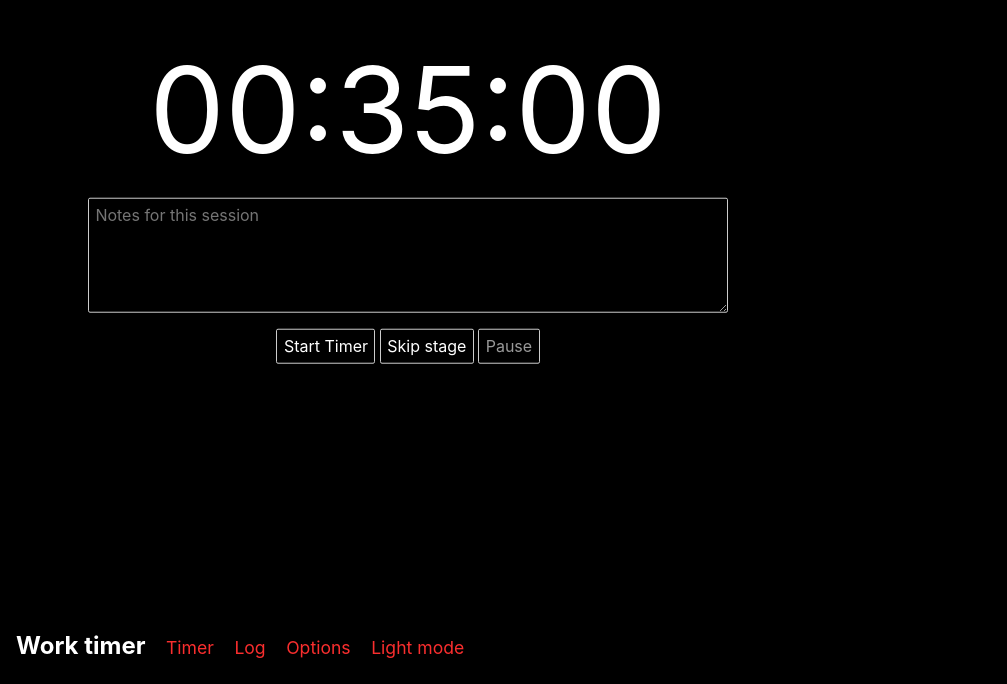
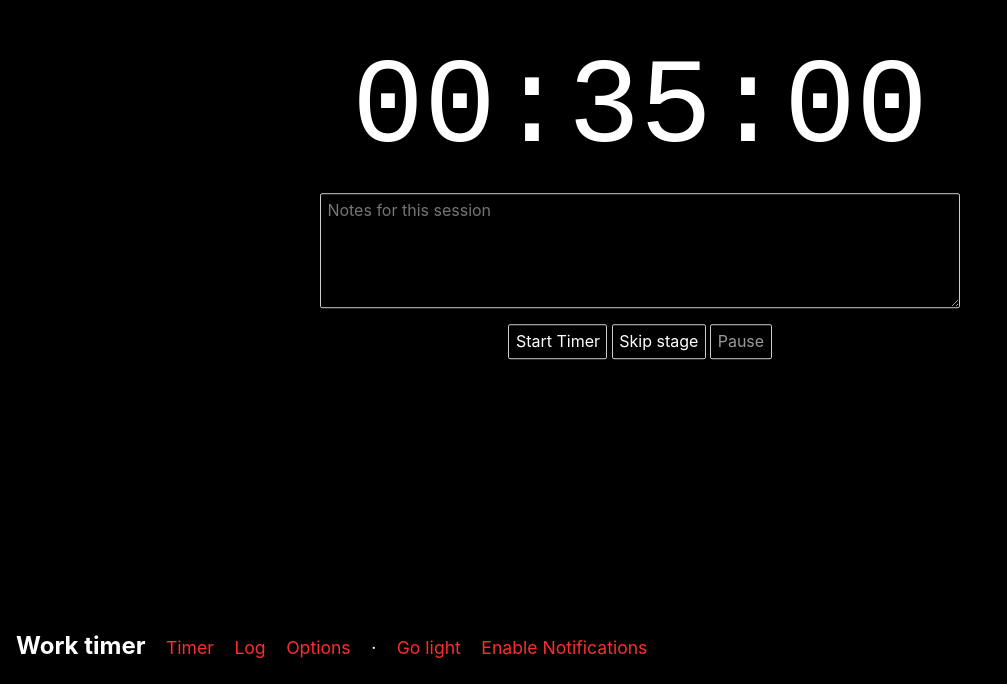
Before and after one commit to cfebs/timid, a Svelte app: page / in a window 1280 px wide. Shown: the part 116-800 px from the top of the page, without its empty margins (0-1007 px from the left). Built offline with nearby package versions, Linux system fonts and the light colour scheme.

Commit message:
Notification setup

```diff
--- a/src/App.svelte
+++ b/src/App.svelte
@@ -1,8 +1,11 @@
 <script>
+    import { onMount } from 'svelte';
+
     const VIEW_TIMER = 0;
     const VIEW_LOG = 1;
     const VIEW_OPTIONS = 2;
 
+    let NOTIFICATION_ALLOWED = false;
     let DARK_MODE = true;
 
     let CURRENT_VIEW = VIEW_TIMER;
@@ -17,6 +20,28 @@
         window.document.body.classList.toggle('light');
         DARK_MODE = !DARK_MODE;
     }
+
+    function requestNotificationPerms() {
+        Notification.requestPermission().then(function (permission) {
+            // If the user accepts, let's create a notification
+            if (permission === "granted") {
+                NOTIFICATION_ALLOWED = true
+                var notification = new Notification("Hi there!");
+            }
+        });
+    }
+
+    onMount(async () => {
+        switch (Notification.permission) {
+            case "granted":
+                NOTIFICATION_ALLOWED = true;
+                break;
+            case "denied":
+                break;
+            default:
+                requestNotificationPerms();
+        }
+    });
 </script>
 
 <style>
@@ -71,7 +96,8 @@ nav ul li {
 .vcenter {
     position: absolute;
     top: 40%;
-    transform: translateY(-50%);
+    transform: translate(-50%, -50%);
+    left: 50%;
 }
 </style>
 
@@ -82,7 +108,17 @@ nav ul li {
         <li><a href="#timer">Timer</a></li>
         <li><a href="#log">Log</a></li>
         <li><a href="#options">Options</a></li>
-        <li><a href="#" on:click={toggleColor}>{ DARK_MODE ? 'Light mode' : 'Dark mode' }</a></li>
+        <li>·</li>
+        <li><a href="#darkmode" on:click|preventDefault={toggleColor}>{ DARK_MODE ? 'Go light' : 'Go dark' }</a></li>
+        <li>
+            {#if NOTIFICATION_ALLOWED}
+                Notifications Enabled
+            {:else}
+                <a href="#notifications" on:click|preventDefault={requestNotificationPerms}>
+                    Enable Notifications
+                </a>
+            {/if}
+        </li>
     </ul>
 </nav>
 
--- a/src/Timer.svelte
+++ b/src/Timer.svelte
@@ -46,7 +46,8 @@
             remainingSeconds -= 1;
             if (remainingSeconds === 0) {
                 clearInterval(timerInterval);
-                nextStage();
+                COUNTDOWN_TYPE = COUNTDOWN_STATE_WAITING;
+                notify();
             }
         }, 1000);
     }
@@ -56,11 +57,9 @@
         COUNTDOWN_STATE = COUNTDOWN_STATE_PAUSE;
     }
 
-    function nextStage() {
-        // always go into waiting stage next
-        if (COUNTDOWN_TYPE !== COUNTDOWN_STATE_WAITING) {
-            COUNTDOWN_TYPE = COUNTDOWN_STATE_WAITING
-            return;
+    function notify() {
+        if (Notification.permission === "granted") {
+            var notification = new Notification("Done");
         }
     }
 
@@ -81,6 +80,7 @@
     }
     time {
         font-size: 15vh;
+        font-family: monospace;
     }
 </style>
 
```
